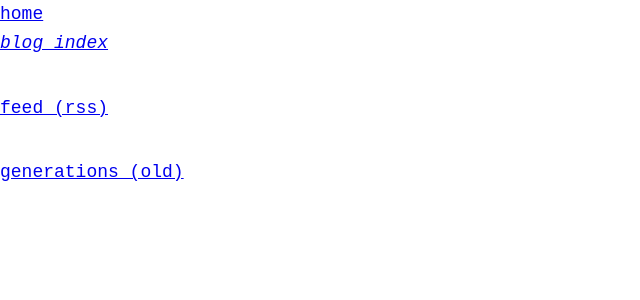
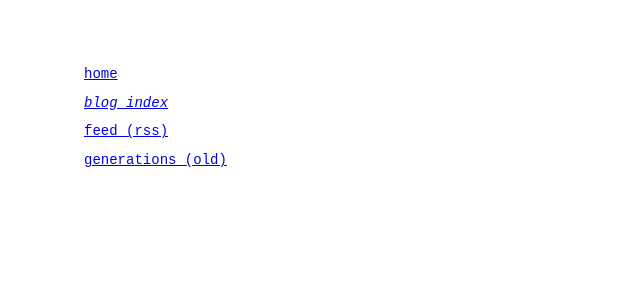
Before and after one commit to Lucas-Kohorst/lucas-kohorst.github.io, a Jekyll site: the page blog.html, which Jekyll copies as it is, in a window 1280 px wide. Shown: the top 300 px of the page, without its empty margins (0-640 px from the left). Built offline with Jekyll 4.4.1, drawn with Linux system fonts in a browser that asks for light colours.

Commit message:
fix: fix liquid processing and consistent blog formatting

```diff
--- a/_config.yml
+++ b/_config.yml
@@ -1 +1,5 @@
-mkdir -p /Users/lucas/Desktop/work/lucas-kohorst.github.io/_layouts
+title: Lucas Kohorst
+description: Personal website and blog
+url: https://lucas-kohorst.github.io
+
+theme: null
--- a/blog.html
+++ b/blog.html
@@ -14,17 +14,33 @@
         body, .header, .tree {
             font-family: monospace;
         }
+        .content-container {
+            max-width: 800px;
+            margin-left: 1%;
+            padding: 20px;
+            word-wrap: break-word;
+        }
+        .header, .tree {
+            white-space: pre;
+            margin-top: 10px;
+            margin-left: 1%;
+        }
         .header {
             font-size: 14px;
         }
         .tree {
             line-height: 1.6;
             font-size: 18px;
-            white-space: normal;
-            display: block;
         }
-        .tree a {
-            display: block;
+        .small, .sublink_small {
+            font-size: 14px;
+            text-wrap: auto;
+        }
+        .sublink_small {
+            color: black;
+        }
+        .sublink_small:visited {
+            color: gray;
         }
     </style>
 </head>
@@ -32,15 +48,9 @@
 <div class="content-container">
 <div class="tree">
     <a href="/" class="small">home</a>
-<div style="margin-bottom: 2em;">
-<a href="/blog/" class="small" style="font-style: italic;">blog index</a>
-</div>
-<div style="margin-bottom: 2em;">
-<a href="/feed.xml" class="small">feed (rss)</a>
-</div>
-<div>
-<a href="https://kohor.st/blog/generations.html" class="small">generations (old)</a>
-</div>
+    <a href="/blog/" class="small" style="font-style: italic;">blog index</a>
+    <a href="/feed.xml" class="small">feed (rss)</a>
+    <a href="https://kohor.st/blog/generations.html" class="small">generations (old)</a>
 </div>
 </div>
 </body>
--- a/blog/index.html
+++ b/blog/index.html
@@ -4,7 +4,5 @@
 ---
 
 {% for post in site.posts %}
-<div style="margin-bottom: 2em;">
 <a href="{{ post.url }}" class="small" style="font-style: italic;">{{ post.date | date: "%m/%d/%Y" }} {{ post.title }}</a>
-</div>
 {% endfor %}
```
Also changed, not shown: _layouts/blog.html (+9 -4 lines).
